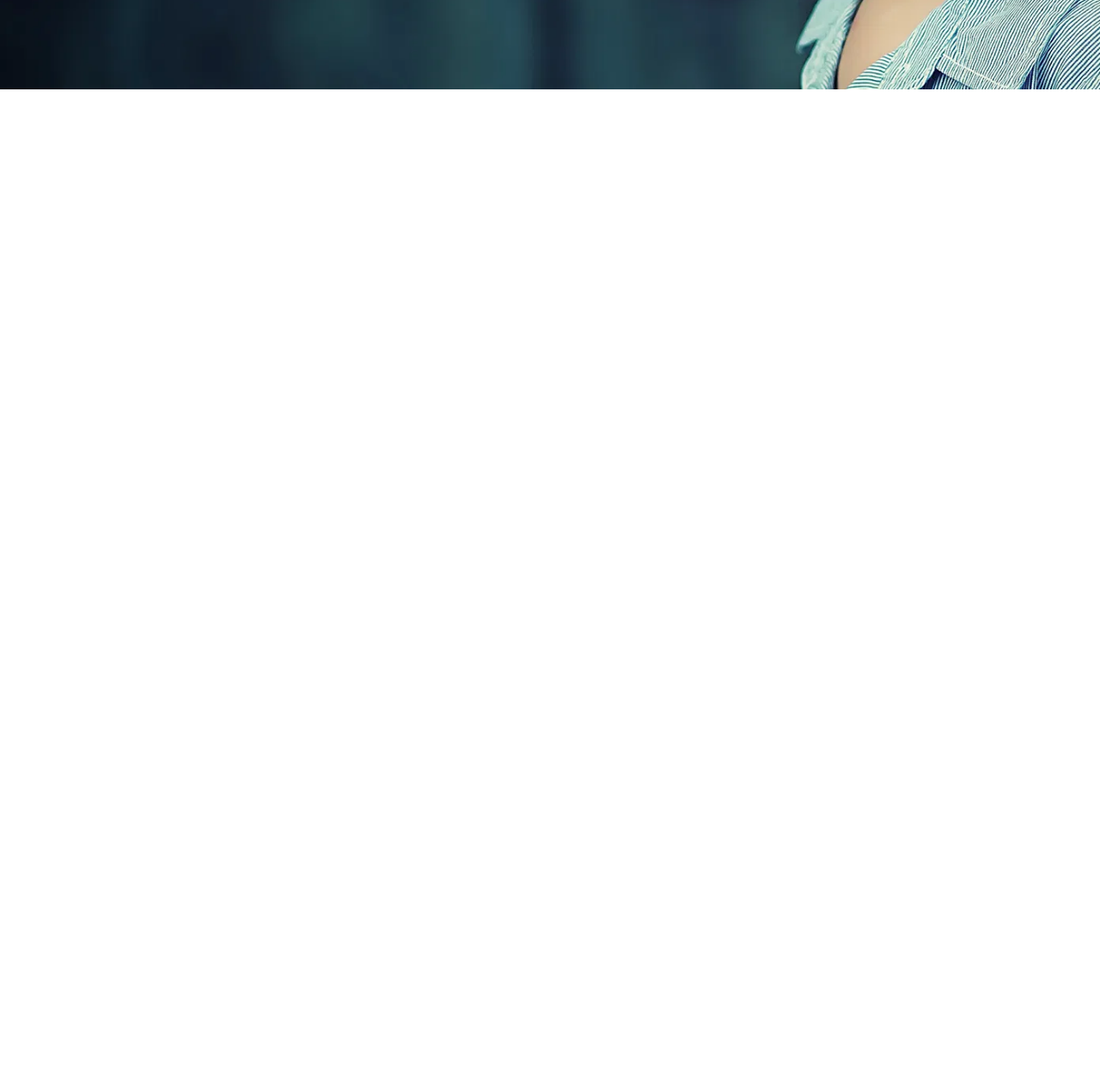
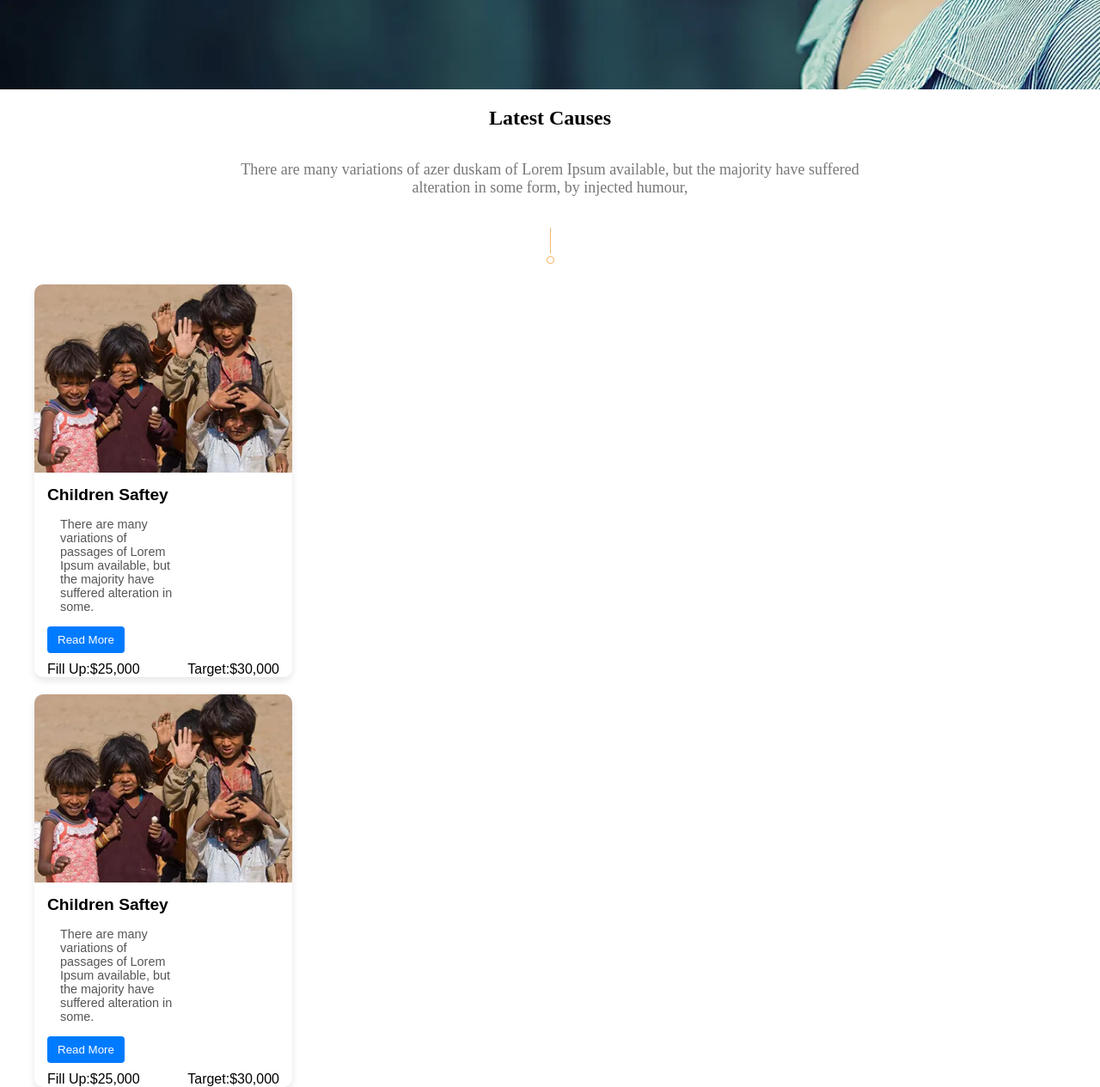
Before and after one commit to shaheencodex/charity-template, a plain HTML site: page index.html in a window 1280 px wide. Shown: the part 696-1961 px from the top of the page at 86% size. Before the commit the page ends 800 px from the top, so only its background shows below. Drawn offline with Linux system fonts and the light colour scheme.

Commit message:
home page added

```diff
--- a/css/style.css
+++ b/css/style.css
@@ -74,23 +74,23 @@
 .bottom-header {
   float: left;
   width: 100%;
-  padding: 20px 0px;
+  padding: 10px 0px;
 }
 
 .logo {
   float: left;
-  width: 100%;
+  width: 20%;
   text-align: left;
-  padding: 0px;
+  padding: 0px 10px;
 }
 .logo img {
-  width: 20%;
+  width: 100%;
 }
-
 .nav-menu {
   float: right;
-  width: 56%;
+  width: 80%;
   text-align: center;
+  padding: 10px 0px;
 }
 
 .nav-menu ul {
@@ -104,9 +104,9 @@
 .nav-menu ul li a {
   text-decoration: none;
   font-size: 17px;
-  font-weight: 500;
+  font-weight: bold;
   color: white;
-  padding: 0px 20px;
+  padding: 0px 10px;
   text-transform: uppercase;
 }
 
@@ -153,3 +153,83 @@
   border: none;
   box-shadow: none;
 }
+
+.causes {
+  float: left;
+  width: 100%;
+  height: 100vh;
+  padding: 20px;
+}
+
+.causes h2 {
+  text-align: center;
+  font-weight: bold;
+}
+.causes p {
+  text-align: center;
+  justify-content: center;
+  padding: 10px;
+  color: #777;
+  font-size: 18px;
+  margin: 26px auto;
+  width: 60%;
+}
+
+.icon-img2 {
+  text-align: center;
+}
+
+.card {
+  width: 300px;
+  border-radius: 10px;
+  box-shadow: 0 4px 8px rgba(0, 0, 0, 0.1);
+  overflow: hidden;
+  font-family: sans-serif;
+  background: white;
+  margin: 20px;
+}
+
+.card img {
+  width: 100%;
+  display: block;
+}
+
+.card-content {
+  padding: 15px;
+}
+
+.card-content h3 {
+  margin-top: 0;
+  font-size: 1.2rem;
+}
+
+.card-content p {
+  font-size: 0.9rem;
+  color: #555;
+  margin: 5px;
+  text-align: left;
+}
+
+.card-content button {
+  background-color: #007bff;
+  color: white;
+  padding: 8px 12px;
+  border: none;
+  border-radius: 4px;
+  cursor: pointer;
+  text-align: center;
+}
+.causes-meta {
+  margin: 21px 0 16px;
+  display: block;
+  overflow: hidden;
+}
+.dollar-target {
+  margin-top: 10px;
+}
+.f-left {
+  float: left;
+}
+.f-right {
+  float: right;
+}
--- a/index.html
+++ b/index.html
@@ -51,7 +51,6 @@
           <!--Top header-->
           <div class="bottom-header">
             <div class="row">
-              <div class="col-lg-3 col-md-3">
               <div class="logo">
                 <img src="images/logo.webp" />
               </div>
@@ -70,7 +69,6 @@
               </div>
             </div>
           </div>
-          </div>
 
           <!--Bottom header-->
           <div class="slider-content">
@@ -85,6 +83,70 @@
           <!--slider content-->
         </div>
       </div>
+      <div class="causes">
+        <div class="container">
+          <div class="row">
+            <h2>Latest Causes</h2>
+            <p>
+              There are many variations of azer duskam of Lorem Ipsum available,
+              but the majority have suffered alteration in some form, by
+              injected humour,
+            </p>
+            <div class="icon-img2">
+              <img src="images/icon-7.webp" />
+            </div>
+            <!-- img1 -->
+            <div class="row">
+              <div class="col-lg-4 col-md-4">
+                <div class="card">
+                  <img src="images/causes-img4.webp" alt="Sample Image" />
+                  <div class="card-content">
+                    <h3>Children Saftey</h3>
+                    <p>
+                      There are many variations of passages of Lorem Ipsum
+                      available, but the majority have suffered alteration in
+                      some.
+                    </p>
+                    <button>Read More</button>
+                    <div class="card-meta">
+                      <div class="dollar-target f-left">
+                        Fill Up:<span>$25,000</span>
+                      </div>
+                      <div class="dollar-target f-right">
+                        Target:<span>$30,000</span>
+                      </div>
+                    </div>
+                  </div>
+                </div>
+
+                <!-- img 2 -->
+                <div class="col-lg-4 col-md-4">
+                  <div class="card">
+                    <img src="images/causes-img4.webp" alt="Sample Image" />
+                    <div class="card-content">
+                      <h3>Children Saftey</h3>
+                      <p>
+                        There are many variations of passages of Lorem Ipsum
+                        available, but the majority have suffered alteration in
+                        some.
+                      </p>
+                      <button>Read More</button>
+                      <div class="card-meta">
+                        <div class="dollar-target f-left">
+                          Fill Up:<span>$25,000</span>
+                        </div>
+                        <div class="dollar-target f-right">
+                          Target:<span>$30,000</span>
+                        </div>
+                      </div>
+                    </div>
+                  </div>
+                </div>
+              </div>
+            </div>
+          </div>
+        </div>
+      </div>
     </div>
   </body>
 </html>
```
Also changed, not shown: images/causes-img4.webp (added), images/icon-7.webp (added). Lines whose indentation alone changed are shown as unchanged.
